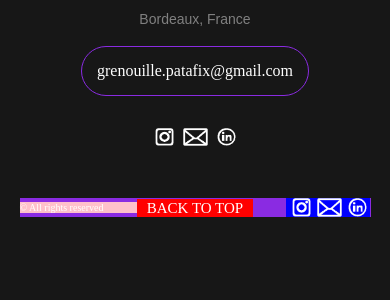
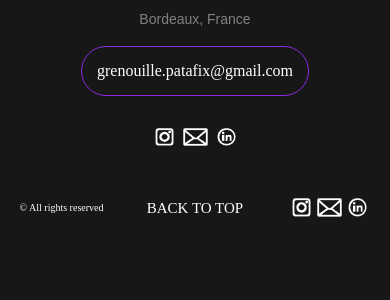
Before and after one commit to Orient-Dorey/Portfolio-Lisie-Mordant, a PHP site: page /contact.html in a window 390 px wide. Shown: the part 442-742 px from the top of the page. Run offline with PHP 8.4, Linux system fonts and the light colour scheme.

Commit message:
Spaced out mobile menu

```diff
--- a/styles_orient_footer.css
+++ b/styles_orient_footer.css
@@ -9,7 +9,7 @@
 /* ****** */
 
 .footer-boxes{
-    background-color: blueviolet;
+    /* background-color: blueviolet; */
     display: flex;
     flex-direction: row;
     justify-content: center;
@@ -25,12 +25,12 @@
 /* All rights reserved */
 .text {
     font-size: 10px;
-    background-color: pink;
+    /* background-color: pink; */
 }
 
 /* BACK TO TOP */
 .center {
-    background-color: red;
+    /* background-color: red; */
     text-align: center;
 }
 .back_to_top_button {
@@ -45,7 +45,7 @@
 
 /* Icons */
 .apps {
-    background-color: blue;
+    /* background-color: blue; */
     /* width: fit-content; */
     float: right;
 }
--- a/styles_orient_header.css
+++ b/styles_orient_header.css
@@ -165,17 +165,21 @@ body {
     }
 
     #check:checked~.navbar {
-        height: 9.3rem;
+        height: 17.3rem;
     }
 
     .navbar a {
         display: block;
         font-size: 1.1rem;
-        margin: 1.5rem 0;
+        margin: 3.5rem 0;
         text-align: center;
         transform: translateY(-50px);
         opacity: 0;
         transition: .3s ease;
+    }
+
+    .navbar a:hover {
+        color: blueviolet;
     }
 
     #check:checked~.navbar a {
```
